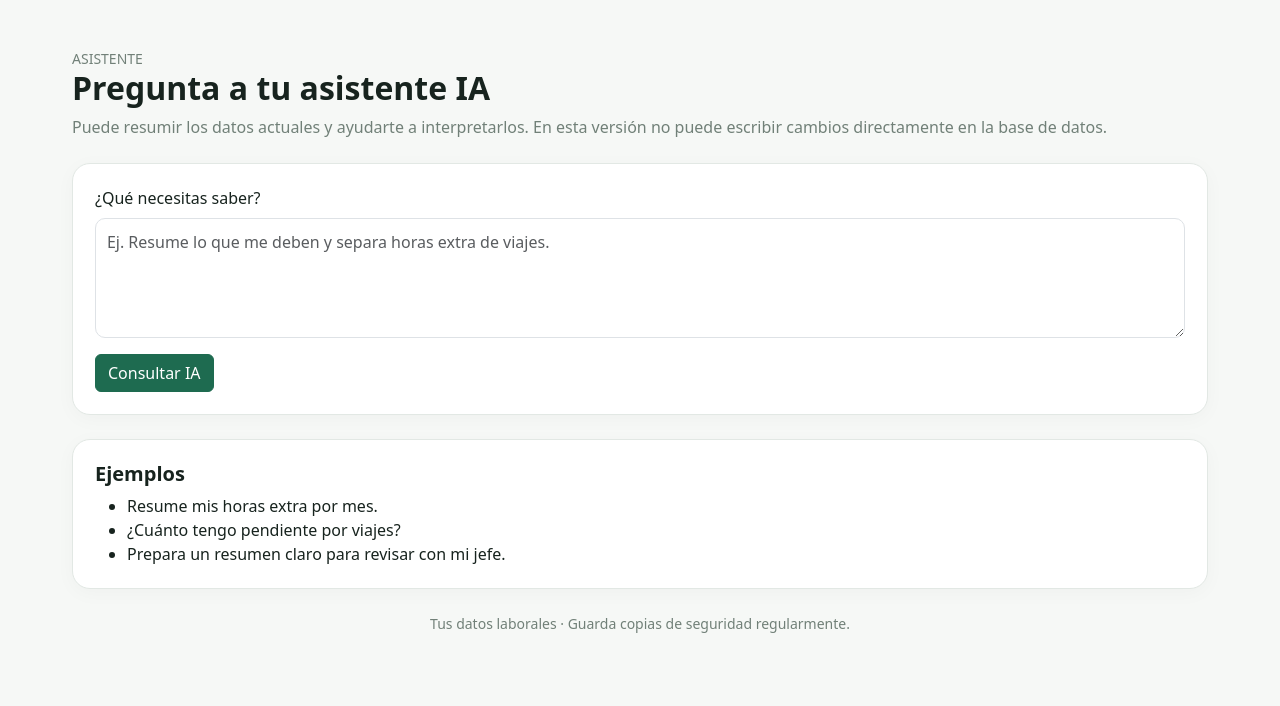
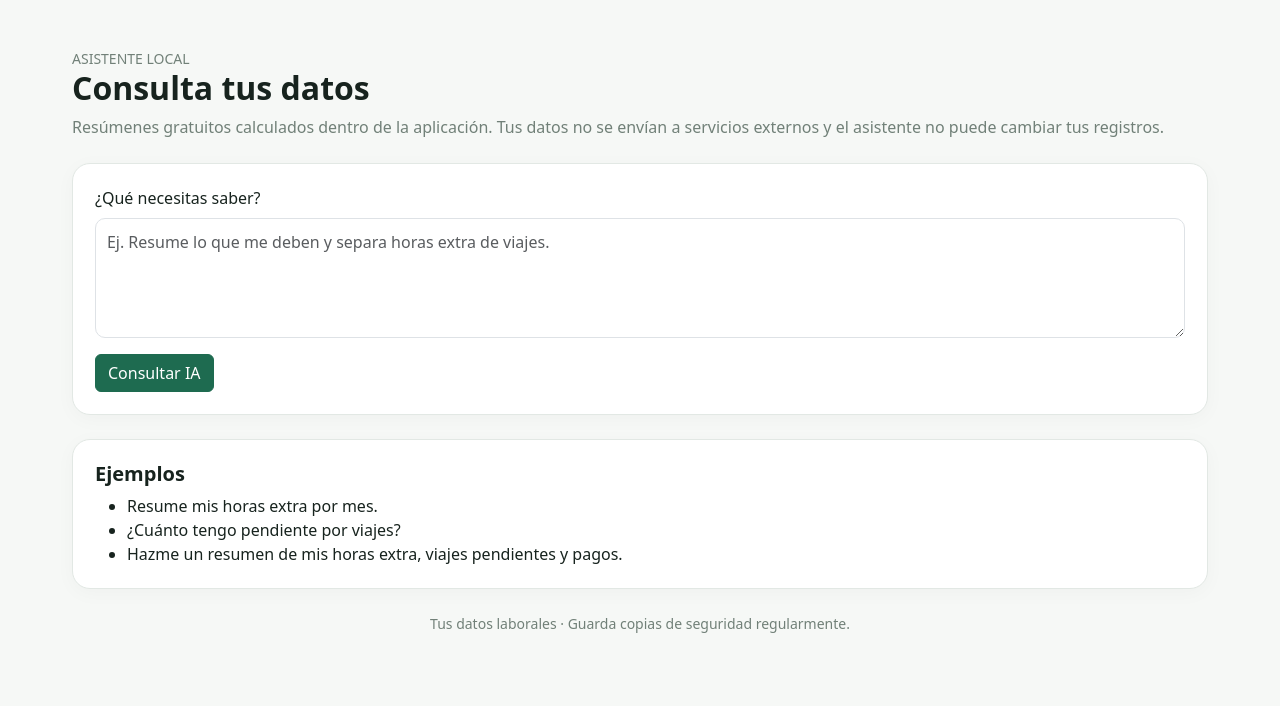
Before and after one commit to Ivory37goku/control-laboral-privado, a Flask app: page /asistente in a window 1280 px wide. Shown: the part 120-826 px from the top of the page. Run offline with Flask 3, Linux system fonts and the light colour scheme; the visitor is signed in with stand-in values (Sample User, id 1); some libraries are stand-ins or nearby versions.

Commit message:
Explain the free local assistant

```diff
--- a/templates/asistente.html
+++ b/templates/asistente.html
@@ -1,5 +1,5 @@
 {% extends "base.html" %}{% block title %}Asistente IA · Mi Control Laboral{% endblock %}
-{% block content %}<div class="mb-4"><div class="muted small">ASISTENTE</div><h1 class="h2 fw-bold">Pregunta a tu asistente IA</h1><p class="muted">Puede resumir los datos actuales y ayudarte a interpretarlos. En esta versión no puede escribir cambios directamente en la base de datos.</p></div>
+{% block content %}<div class="mb-4"><div class="muted small">ASISTENTE LOCAL</div><h1 class="h2 fw-bold">Consulta tus datos</h1><p class="muted">Resúmenes gratuitos calculados dentro de la aplicación. Tus datos no se envían a servicios externos y el asistente no puede cambiar tus registros.</p></div>
 <div class="panel"><form method="post"><input type="hidden" name="_csrf_token" value="{{ csrf_token() }}"><label class="form-label" for="prompt">¿Qué necesitas saber?</label><textarea class="form-control mb-3" id="prompt" name="prompt" rows="4" placeholder="Ej. Resume lo que me deben y separa horas extra de viajes.">{{ prompt }}</textarea><button class="btn btn-success">Consultar IA</button></form>
 {% if respuesta %}<hr class="my-4"><h2 class="h5 fw-bold">Respuesta</h2><div class="p-3 rounded-3" style="background:#f2f7f4;white-space:pre-wrap">{{ respuesta }}</div>{% endif %}</div>
-<div class="panel mt-4"><h2 class="h5 fw-bold">Ejemplos</h2><ul class="mb-0"><li>Resume mis horas extra por mes.</li><li>¿Cuánto tengo pendiente por viajes?</li><li>Prepara un resumen claro para revisar con mi jefe.</li></ul></div>{% endblock %}
+<div class="panel mt-4"><h2 class="h5 fw-bold">Ejemplos</h2><ul class="mb-0"><li>Resume mis horas extra por mes.</li><li>¿Cuánto tengo pendiente por viajes?</li><li>Hazme un resumen de mis horas extra, viajes pendientes y pagos.</li></ul></div>{% endblock %}
```
